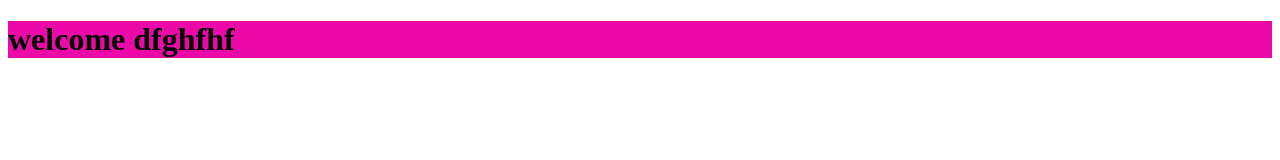
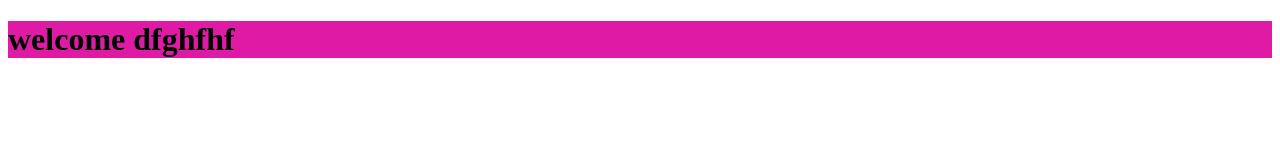
Before and after one commit to Mridularora123/test2, a plain HTML site: page index.html in a window 1280 px wide. Drawn offline with Linux system fonts and the light colour scheme.

Commit message:
update css3

```diff
--- a/style/css.css
+++ b/style/css.css
@@ -1,3 +1,3 @@
 h1{
-    background-color: rgb(237, 9, 168);
+    background-color: rgb(223, 26, 164);
 }
```
